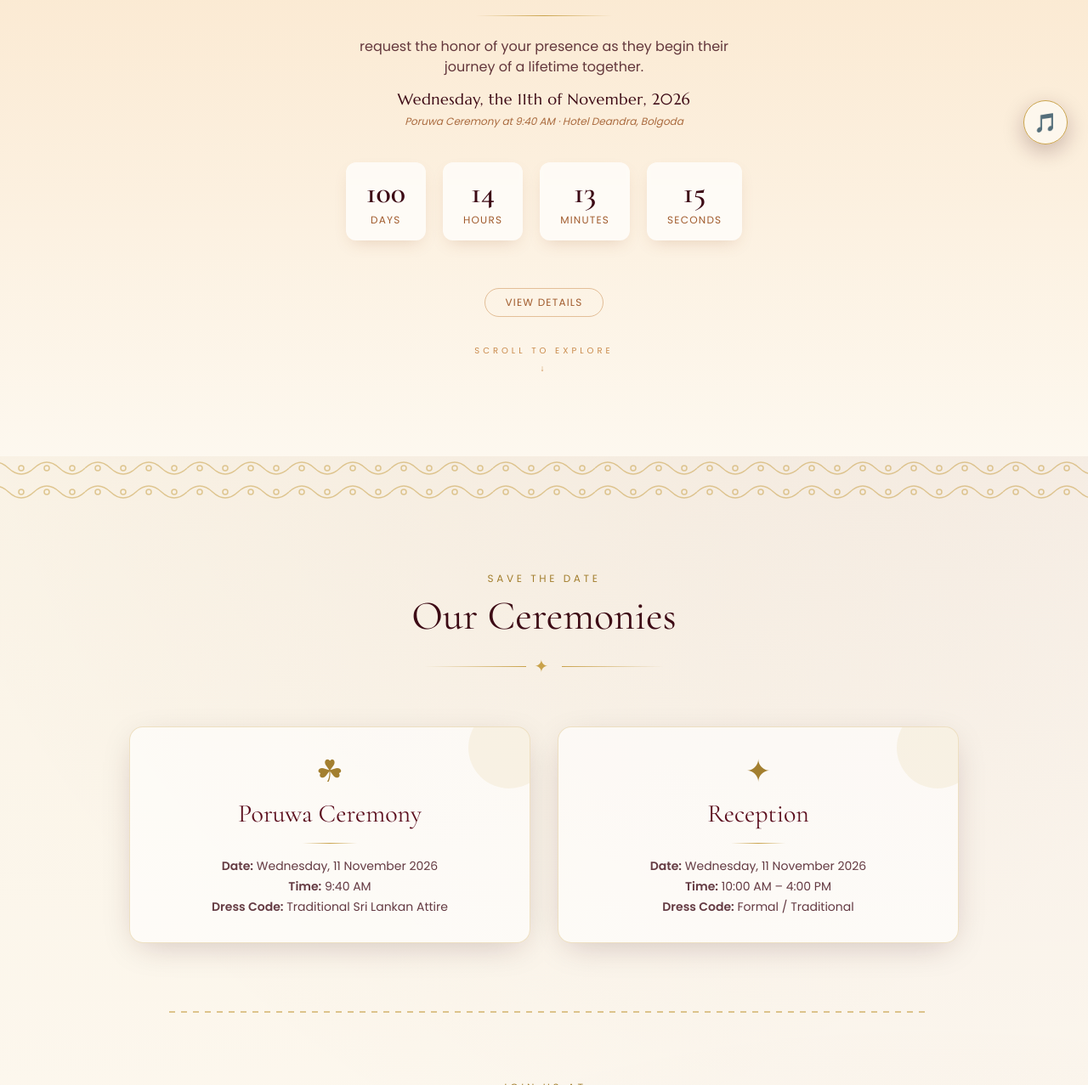
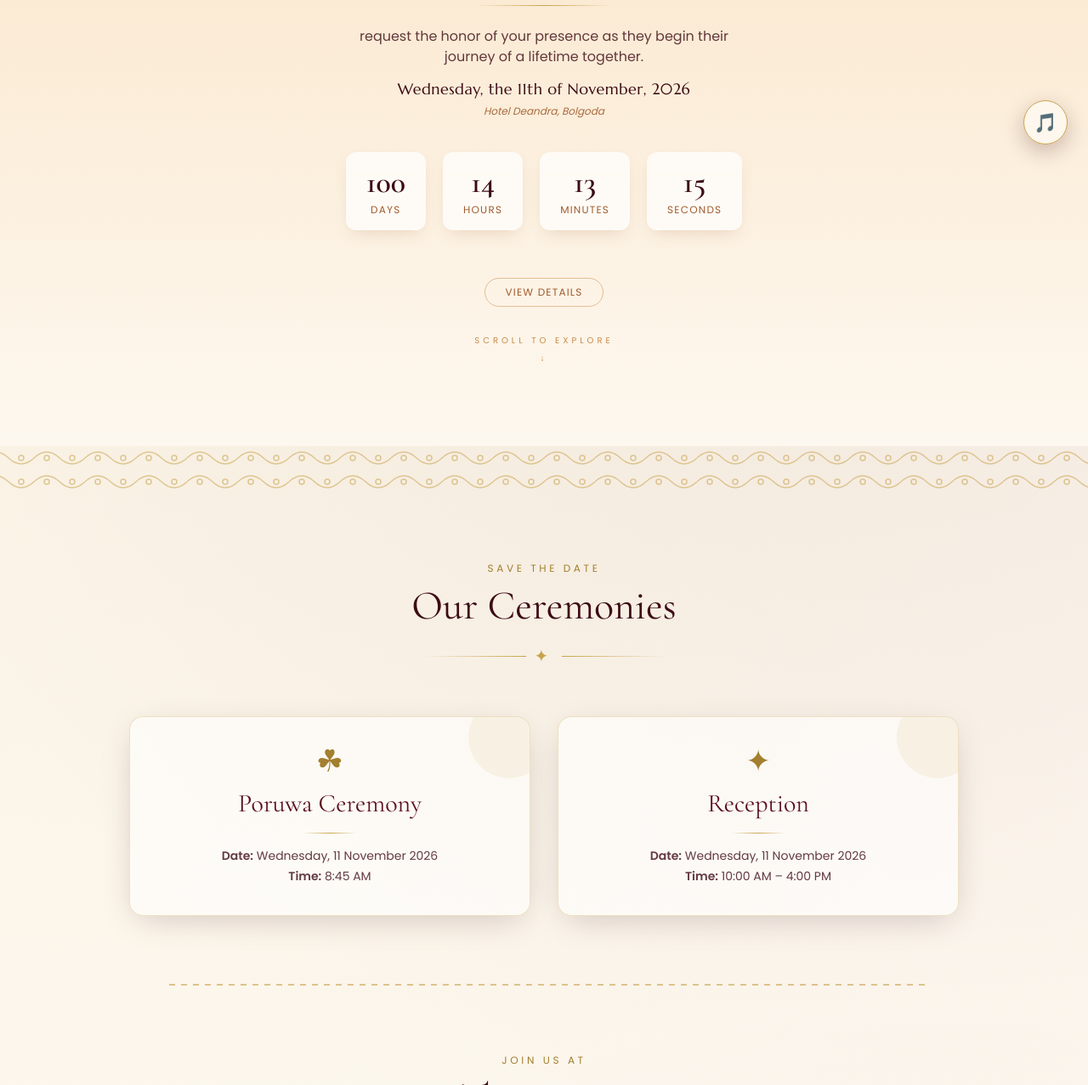
Before and after one commit to jiltone/wedding-card, a website: page public/index.html in a window 1280 px wide. Shown: the part 606-1883 px from the top of the page at 85% size. Drawn offline with nearby package versions, Linux system fonts and the light colour scheme.

Commit message:
Remove background from hero couple illustration, update ceremony details
The hero image had a baked-in white background rather than real
transparency; re-processed it with background removal and tightly
cropped it so it blends into the mandala backdrop.

```diff
--- a/public/index.html
+++ b/public/index.html
@@ -488,7 +488,7 @@
     Wednesday, the 11th of November, 2026
   </p>
   <p class="reveal relative font-body text-terracotta-dark/90 text-xs italic mb-10">
-    Poruwa Ceremony at 9:40 AM &middot; Hotel Deandra, Bolgoda
+    Hotel Deandra, Bolgoda
   </p>
 
   <!-- Countdown -->
@@ -540,8 +540,8 @@
       <h3 class="font-heading text-3xl text-maroon mb-2">Poruwa Ceremony</h3>
       <div class="gold-line w-16 mx-auto my-4"></div>
       <p class="font-body text-sm text-maroon-dark/80 mb-1"><span class="font-semibold">Date:</span> Wednesday, 11 November 2026</p>
-      <p class="font-body text-sm text-maroon-dark/80 mb-1"><span class="font-semibold">Time:</span> 9:40 AM</p>
-      <p class="font-body text-sm text-maroon-dark/80"><span class="font-semibold">Dress Code:</span> Traditional Sri Lankan Attire</p>
+      <p class="font-body text-sm text-maroon-dark/80 mb-1"><span class="font-semibold">Time:</span> 8:45 AM</p>
+
     </div>
 
     <!-- Reception -->
@@ -552,7 +552,7 @@
       <div class="gold-line w-16 mx-auto my-4"></div>
       <p class="font-body text-sm text-maroon-dark/80 mb-1"><span class="font-semibold">Date:</span> Wednesday, 11 November 2026</p>
       <p class="font-body text-sm text-maroon-dark/80 mb-1"><span class="font-semibold">Time:</span> 10:00 AM &ndash; 4:00 PM</p>
-      <p class="font-body text-sm text-maroon-dark/80"><span class="font-semibold">Dress Code:</span> Formal / Traditional</p>
+
     </div>
 
   </div>
```
Also changed, not shown: index.html (+2 -2 lines), public/assets/couple-illustration-transparent.png.
